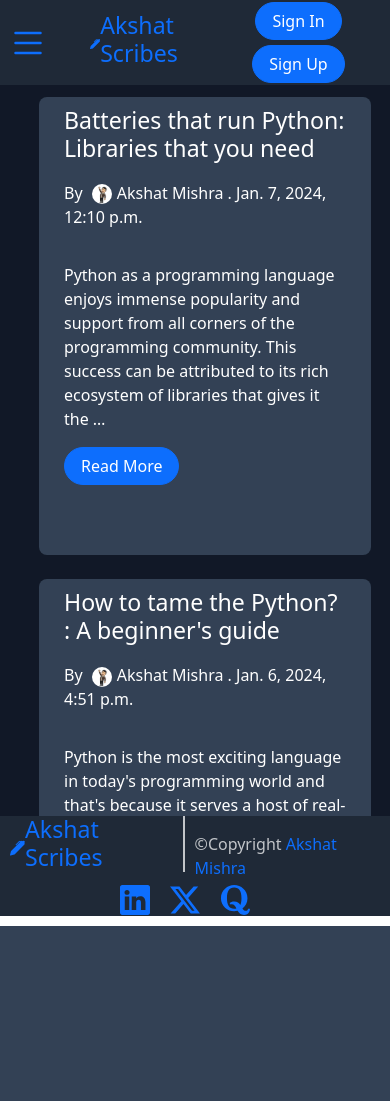
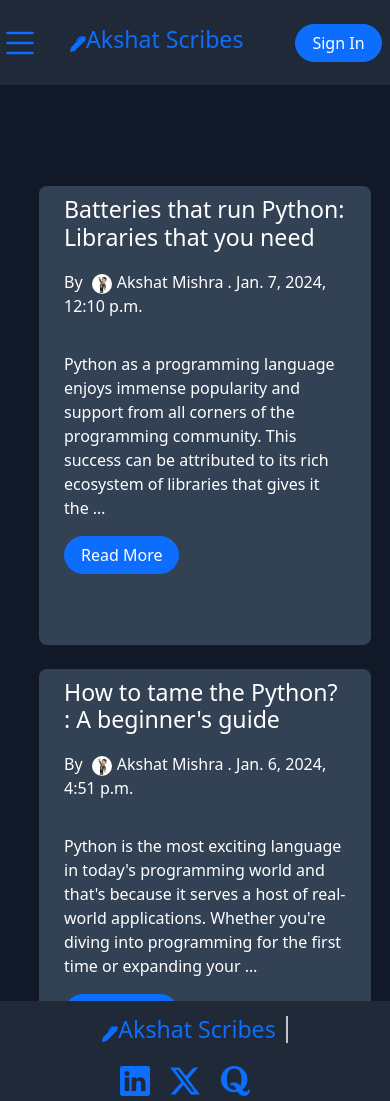
Before and after one commit to Adm-2005/Akshat-Scribes, a Django app: page / in a window 390 px wide. Before the commit the page ends 926 px from the top, so only its background shows below. Run offline with Django 3.2, Linux system fonts and the light colour scheme; data comes from the database, SQL or seed files in the repository; some libraries are stand-ins or nearby versions.

Commit message:
fixed responsive design

```diff
--- a/static/assets/css/base.css
+++ b/static/assets/css/base.css
@@ -195,11 +195,124 @@ body::-webkit-scrollbar{
   }
 }
 
+@media(max-width: 450px) {
+  body{
+    height: 100vh;
+    width: 100vw;
+    display: grid;
+    grid-template-columns: 1fr;
+    grid-template-rows: 85px 1fr 100px;
+    grid-template-areas:
+      "nav"
+      "main"
+      "footer";
+  }
+
+  .nav{
+    /* position: sticky;
+    top: 0; */
+    margin: 0;
+    display: grid;
+    grid-template-areas: "dropdown title buttons";
+    grid-template-columns: 60px 1fr 100px;
+    grid-template-rows: 1fr;
+    height: 85px;
+    width: 100vw;
+    background-color: #1f2937;
+  }
+
+  .nav__titlecontainer{
+    grid-area: title;
+    display: flex;
+    color: #0d6efd;
+    align-items: center;
+    justify-content: flex-start;
+    padding: 3px 10px 0px 10px;
+  }
+
+  .nav__menubtn{
+    color: #0d6efd;
+    display: flex;
+    grid-area: dropdown;
+    padding-inline-end: 20px;
+    cursor: pointer;
+    align-items: center;
+    justify-content: center;
+  }
+
+  .nav__menubtn--hide{
+    display: none;
+  }
+
+  .nav__close--menubtn{
+    display: none;
+    grid-area: dropdown;
+    color: #0d6efd;
+    padding-inline-end: 20px;
+    cursor: pointer;
+    align-items: center;
+    justify-content: center;
+  }
+
+  .close--show{
+    display: flex;
+  }
+
+  .nav__lstcont{
+    position: absolute;
+    display: flex;
+    justify-content: center;
+    width: 80vw;
+    height: 10vh;
+    top: 85px;
+    left: -100%;
+    background-color: #1f2937;
+    border: solid 2px #0d6efd;
+    transition: left 0.2s linear;
+  }
+
+
+  .nav__list-visible{
+    left: 10%;
+  }
+
+  .body-no-scroll{
+    overflow: hidden;
+  }
+
+  .nav__lstcont--list{
+    list-style: none;
+    margin-bottom: 0;
+  }
+
+
+  .nav__lstcont li a{
+    font-size: 15px;
+    text-decoration: none;
+    color: #c2c5c9;
+  }
+
+  .nav__lstcont li a:hover{
+    color: #0d6efd;
+  }
+
+  .nav__btncont{
+    grid-area: buttons;
+    display: flex;
+    flex-wrap: wrap;
+
+  }
+
+  #nav-btn2{
+    display: none;
+  }
+}
+
 
 /* styling footer */
 .footer{
-  position: sticky;
-  bottom: 0;
+  /* position: sticky; */
+  /* bottom: 0; */
   display: grid;
   grid-template-columns: 1fr 1fr;
   grid-template-rows: 1fr;
@@ -216,6 +329,11 @@ body::-webkit-scrollbar{
   align-items: center;
   justify-items: start;
   padding: 0px 10px 0px 10px;
+}
+
+.footer-title{
+  border-right: 2px solid #c2c5c9;
+  padding-right:10px;
 }
 
 .footer__smcontainer{
@@ -256,6 +374,11 @@ body::-webkit-scrollbar{
     padding: 0px 10px 0px 10px;
   }
 
+  .footer-title{
+    border-right: 2px solid #c2c5c9;
+    padding-right:10px;
+  }
+
   .footer__smcontainer{
     grid-area: sm;
     display: flex;
@@ -269,3 +392,52 @@ body::-webkit-scrollbar{
     margin-inline-end: 20px;
   }
 }
+
+@media(max-width: 400px){
+  .footer{
+    /* position: sticky;
+    bottom: 0; */
+    display: grid;
+    grid-template-columns: 1fr;
+    grid-template-rows: 1fr 40px;
+    grid-template-areas:
+      "title"
+      "sm";
+    height: 100px;
+    width: 100vw;
+    background-color: #1f2937;
+  }
+
+  .footer__titlecontainer{
+    grid-area: title;
+    display: flex;
+    color: #0d6efd;
+    align-items: center;
+    justify-content: center;
+    padding: 5px 10px 0px 10px;
+  }
+
+  .copyright{
+    display: none;
+  }
+
+  .footer-title{
+    /* border-right: 2px solid #c2c5c9;  */
+    padding-right:10px;
+  }
+
+  .footer__smcontainer{
+    grid-area: sm;
+    display: flex;
+    flex-wrap: wrap;
+    justify-content: center;
+    align-items: center;
+    color: #0d6efd;
+    padding-top: 5px;
+    padding-bottom: 5px;
+  }
+
+  .footer__smcontainer a svg{
+    margin-inline-end: 20px;
+  }
+}
--- a/static/assets/css/index.css
+++ b/static/assets/css/index.css
@@ -5,10 +5,14 @@
   display: flex;
   flex-direction: column;
   max-width: 100vw;
-  height: 80.5vh;
+  height: 100vh;
   background-color: #111827;
   justify-content: center;
   overflow-y:auto;
+}
+
+#main-breaks{
+  display: none;
 }
 
 .main::-webkit-scrollbar{
@@ -55,15 +59,21 @@
     .main{
       display: flex;
       width: 100vw;
-      height: 80.5vh;
+      height: 100vh;
       background-color: #111827;
       justify-content: center;
       overflow-y: auto;
       align-content: center;
     }
 
+
+
     .main::-webkit-scrollbar{
       display: none;
+    }
+
+    #main-breaks{
+      display:none;
     }
 
     .main__postcontainer{
@@ -108,10 +118,14 @@
   .main{
     display: flex;
     width: 100vw;
-    height: 80.5vh;
+    height: 100vh;
     overflow-y: auto;
     background-color: #111827;
     justify-content: center;
+  }
+
+  #main-breaks{
+    display: none;
   }
 
   .main__postcontainer{
@@ -154,10 +168,14 @@
   .main{
     display: flex;
     width: 100vw;
-    height: 80.5vh;
+    height: 100vh;
     overflow-y: auto;
     background-color: #111827;
     justify-content: center;
+  }
+
+  #main-breaks{
+    display: none;
   }
 
   .main__postcontainer{
@@ -195,3 +213,9 @@
     color: white;
   }
 }
+
+@media(max-width: 550px){
+  #main-breaks{
+    display: block;
+  }
+}
--- a/static/assets/css/login.css
+++ b/static/assets/css/login.css
@@ -102,3 +102,19 @@ form{
   }
 
 }
+
+@media(max-width: 460px){
+  form{
+      width: 100vw;
+      height: 100vh;
+      display: flex;
+      flex-wrap: wrap;
+      margin-top: auto;
+      border-radius: 8px;
+      margin-inline: 30px;
+      flex-direction: column;
+      justify-content: center;
+      align-content: center;
+      background-color: #334155;
+  }
+}
--- a/static/assets/css/post.css
+++ b/static/assets/css/post.css
@@ -144,7 +144,7 @@
   }
 
   .comment-form--field{
-    margin-inline: 50px;
+    /* margin-inline: 50px; */
   }
 
   .btn{
--- a/static/assets/css/register.css
+++ b/static/assets/css/register.css
@@ -93,7 +93,7 @@ form{
 
 /* mobile styling */
 @media (max-width: 840px){
-  form{
+  .form-signin{
       width: 400px;
       height: 700px;
       display: flex;
@@ -116,3 +116,27 @@ form{
   }
 
 }
+
+@media(max-width: 449px){
+  .form-signin{
+      width: 100vw;
+      height: 100vh;
+      display: flex;
+      flex-wrap: wrap;
+      margin-top: auto;
+      border-radius: 8px;
+      margin-inline: 30px;
+      flex-direction: column;
+      justify-content: center;
+      align-content: center;
+      background-color: #334155;
+  }
+
+  .py-2{
+    margin-inline: 110px;
+    width: 45%;
+    display: flex;
+    flex-wrap: wrap;
+    justify-content: center;
+  }
+}
--- a/templates/authenticate/login.html
+++ b/templates/authenticate/login.html
@@ -59,6 +59,7 @@
                 Remember me
                 </label>
             </div>
+            <p class="text-body-secondary"><a href="signup" style="text-decoration:none;">New? Create Account</a></p>
             <button class="btn btn-primary py-2" type="submit" fdprocessedid="b370s">Sign in</button>
             <p class="mt-5 mb-3 text-body-secondary">&copy; Copyright   <a href="https://akshatme.pythonanywhere.com" target="_blank" style="text-decoration: none;">Akshat Mishra
             </a>
--- a/templates/authenticate/register.html
+++ b/templates/authenticate/register.html
@@ -18,7 +18,7 @@
     <title>Sign Up</title>
 </head>
 <body class="register_body">
-    <main class="form-signin">
+    <main>
         <form class="form-signin" action="{% url 'signup' %}" method=POST>
             {% csrf_token %}
             <div class="form__titlecont">
--- a/templates/components/footer.html
+++ b/templates/components/footer.html
@@ -3,8 +3,8 @@
       <svg xmlns="http://www.w3.org/2000/svg" width="16" height="16" fill="currentColor" class="bi bi-pen-fill" viewBox="0 0 16 16">
         <path d="m13.498.795.149-.149a1.207 1.207 0 1 1 1.707 1.708l-.149.148a1.5 1.5 0 0 1-.059 2.059L4.854 14.854a.5.5 0 0 1-.233.131l-4 1a.5.5 0 0 1-.606-.606l1-4a.5.5 0 0 1 .131-.232l9.642-9.642a.5.5 0 0 0-.642.056L6.854 4.854a.5.5 0 1 1-.708-.708L9.44.854A1.5 1.5 0 0 1 11.5.796a1.5 1.5 0 0 1 1.998-.001"/>
       </svg>
-      <h3 style="border-right: 2px solid #c2c5c9; padding-right:10px;">Akshat Scribes </h3>
-      <p style="height:16px; color: #c2c5c9; padding-left:10px;">&copy;Copyright <a style="text-decoration:none;" href="https://akshatme.pythonanywhere.com" target="_blank">Akshat Mishra</a></p>
+      <h3 class="footer-title" >Akshat Scribes </h3>
+      <p class="copyright" style="height:16px;  color: #c2c5c9; padding-left:10px;">&copy;Copyright <a style="text-decoration:none;" href="https://akshatme.pythonanywhere.com" target="_blank">Akshat Mishra</a></p>
     </div>
     <div class="footer__smcontainer">
       <a href="https://www.linkedin.com/in/akshat--mishra" target="_blank">
--- a/templates/components/navbar.html
+++ b/templates/components/navbar.html
@@ -20,10 +20,10 @@
     </div>
     {% else %}
     <div class="nav__btncont">
-      <a href="{% url 'signin' %}"><button class="btn btn-primary rounded-pill px-3" type="button">Sign In</button>
+      <a href="{% url 'signin' %}"><button id="nav-btn1" class="btn btn-primary rounded-pill px-3" type="button">Sign In</button>
       </a>
       <a href="{% url 'signup' %}">
-      <button class="btn btn-primary rounded-pill px-3" type="button">Sign Up</button>
+      <button id="nav-btn2" class="btn btn-primary rounded-pill px-3" type="button">Sign Up</button>
       </a>
     </div>
     {% endif %}
--- a/templates/index.html
+++ b/templates/index.html
@@ -4,9 +4,9 @@
 {% block content %}
 
 <main class="main">
-    <br>
-    <br>
-    <br>
+    <br id="main-breaks">
+    <br id="main-breaks">
+    <br id="main-breaks">
     {% for post in posts reversed %}
     <div>
       <div class="main__postcontainer">
```
